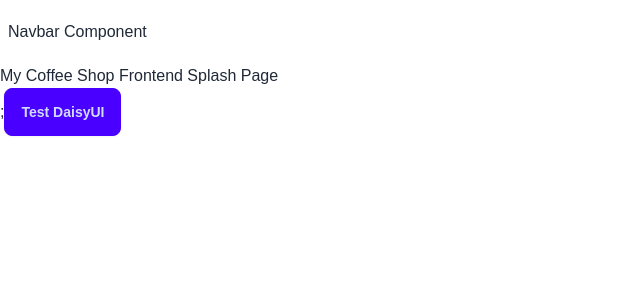
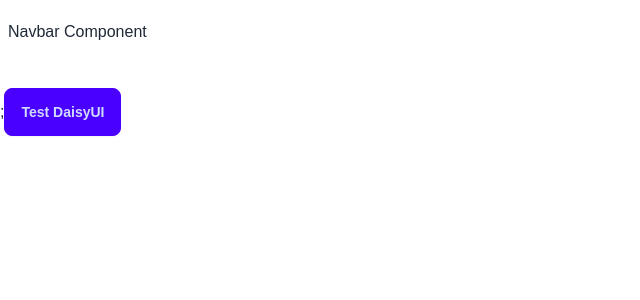
Before and after one commit to Raqueldelamer/capstone-coffee-shop, a Next.js app: page / in a window 1280 px wide. Shown: the top 300 px of the page, without its empty margins (0-640 px from the left). Built offline with nearby package versions, Linux system fonts and the light colour scheme.

Commit message:
update index.js

```diff
--- a/src/pages/index.js
+++ b/src/pages/index.js
@@ -5,7 +5,7 @@
   return (
   <>
   <NavBar />
-  <h1>My Coffee Shop Frontend Splash Page</h1>;
+  <h1 className="text-white text-center justify-stretch">My Coffee Shop Frontend Splash Page</h1>;
   <TestButton />
   </>
   )
```
